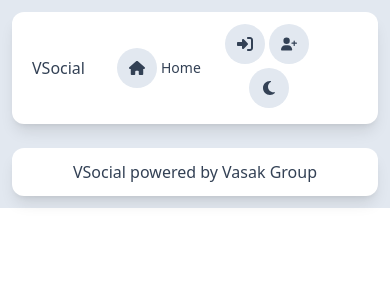
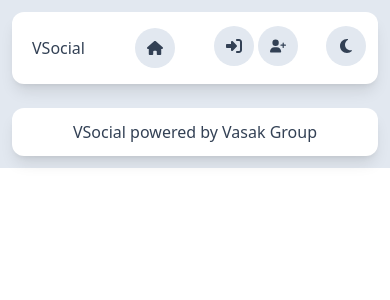
Before and after one commit to Vasak-Group/vsocial, a Vue app: page / in a window 390 px wide. Shown: the top 300 px of the page. Built offline with nearby package versions, Linux system fonts and the light colour scheme.

Commit message:
Refactorizar componente NavBarComponent.vue para ocultar texto "Home" y "Dashboard" en pantallas pequeñas

```diff
--- a/src/components/NavBarComponent.vue
+++ b/src/components/NavBarComponent.vue
@@ -22,7 +22,7 @@ const userSessionStore = useUserSessionStore();
             icon="fas fa-home"
             class="p-3 bg-slate-200 dark:bg-gray-800 rounded-full w-4 h-4"
           />
-          <span class="mx-1"> Home </span>
+          <span class="mx-1 hidden md:block"> Home </span>
         </RouterLink>
         <RouterLink
           v-if="userSessionStore.isAuth"
@@ -33,7 +33,7 @@ const userSessionStore = useUserSessionStore();
             icon="fas fa-home"
             class="p-3 bg-slate-200 dark:bg-gray-800 rounded-full w-4 h-4"
           />
-          <span class="mx-1"> Dashboard </span>
+          <span class="mx-1 hidden md:block"> Dashboard </span>
         </RouterLink>
       </div>
       <div>
```
